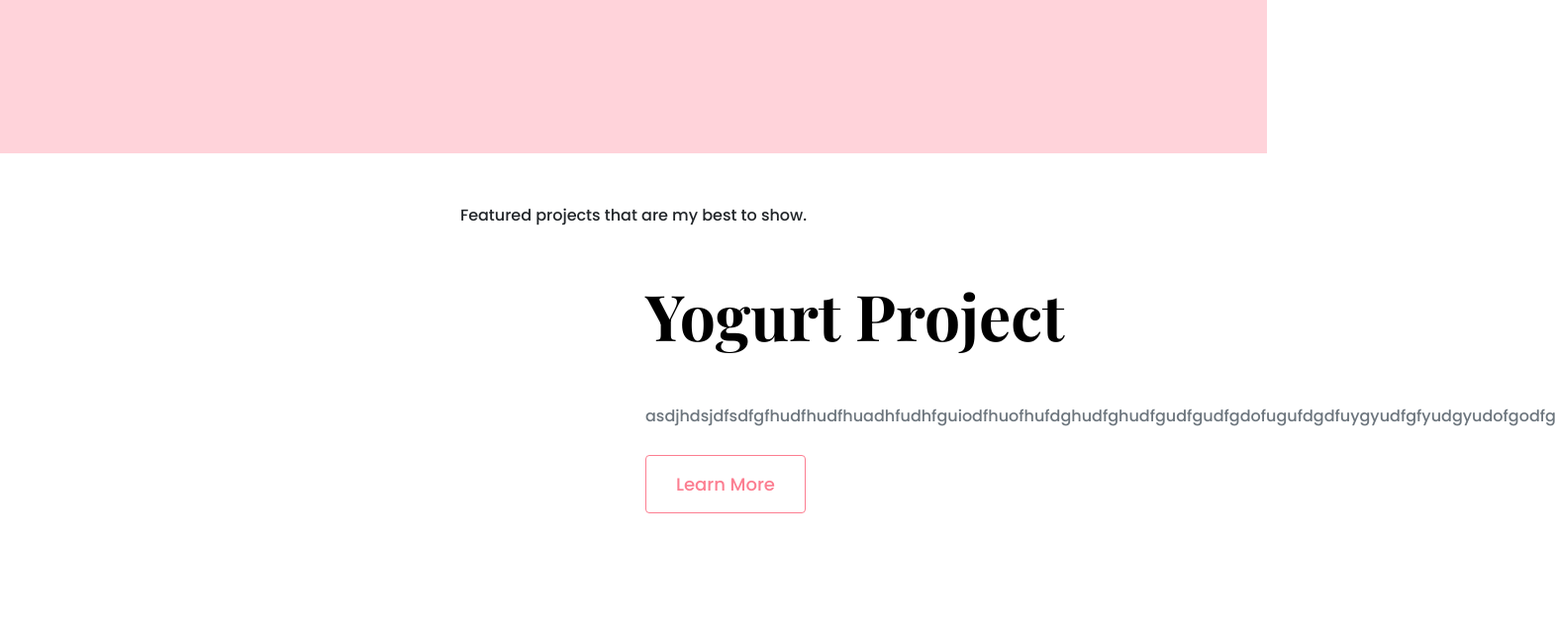
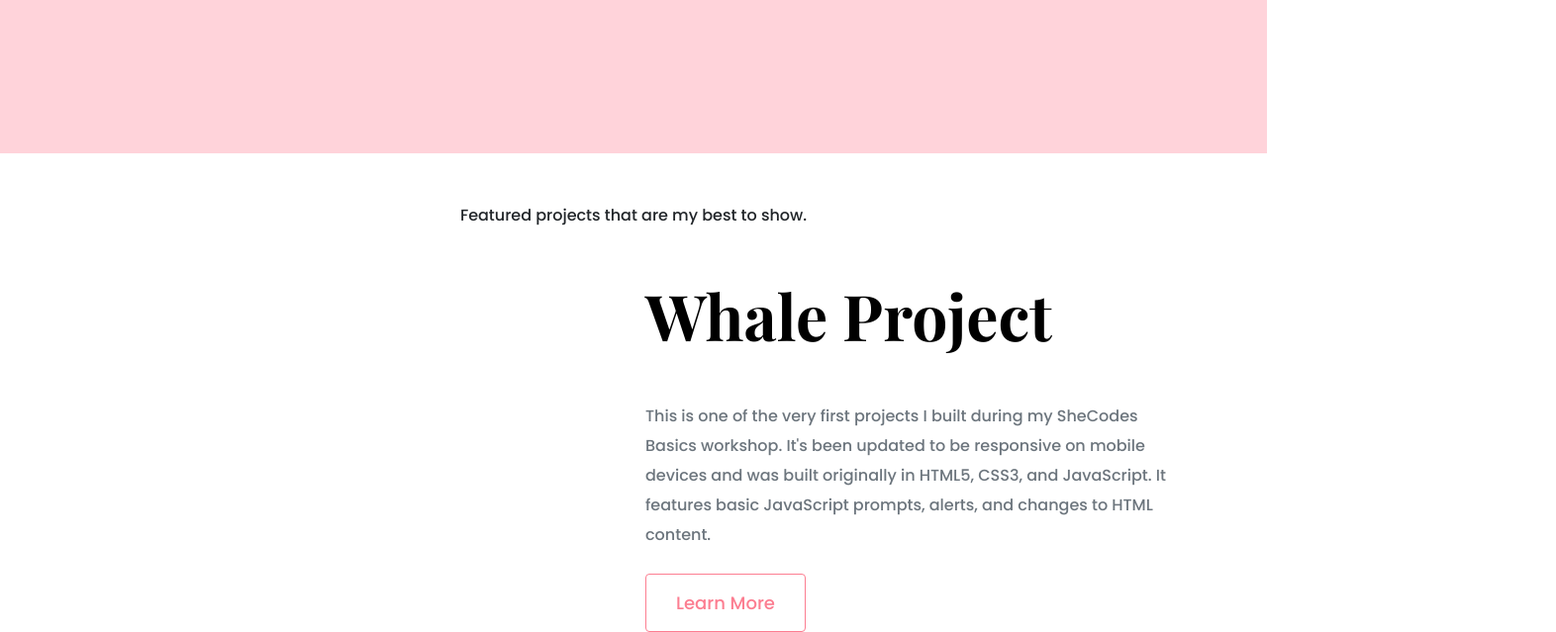
Before and after one commit to cbrown297/phony-portfolio, a plain HTML site: page index.html in a window 1280 px wide. Shown: the part 473-1112 px from the top of the page at 99% size, 1572 px wide, since content can reach past the window. Before the commit the page ends 992 px from the top, so only its background shows below. Drawn offline with nearby package versions, Linux system fonts and the light colour scheme.

Commit message:
Changed HTML content to my own

```diff
--- a/index.html
+++ b/index.html
@@ -65,9 +65,9 @@
 
           </div>
           <div class="col-6">
-          <h2 class="mb-5">Yogurt Project</h2>
+          <h2 class="mb-5">Whale Project</h2>
           <p class="mb-4 text-muted">
-              asdjhdsjdfsdfgfhudfhudfhuadhfudhfguiodfhuofhufdghudfghudfgudfgudfgdofugufdgdfuygyudfgfyudgyudofgodfg
+              This is one of the very first projects I built during my SheCodes Basics workshop. It's been updated to be responsive on mobile devices and was built originally in HTML5, CSS3, and JavaScript. It features basic JavaScript prompts, alerts, and changes to HTML content.
           </p>
           <a href="#" class="btn btn-branding-outline">Learn More</a>
           </div>
--- a/src/portfolio.css
+++ b/src/portfolio.css
@@ -34,6 +34,10 @@ small {
   font-size: 19px;
   opacity: 0.8;
   color: #232121;
+}
+
+img {
+  width: 30%;
 }
 
 .hero {
```
Also changed, not shown: src/images.png (renamed from src/dictionary.png), src/weather-app.png (added), src/weather.png (deleted), src/whale-project.png (added), src/yogurt.png (deleted).
